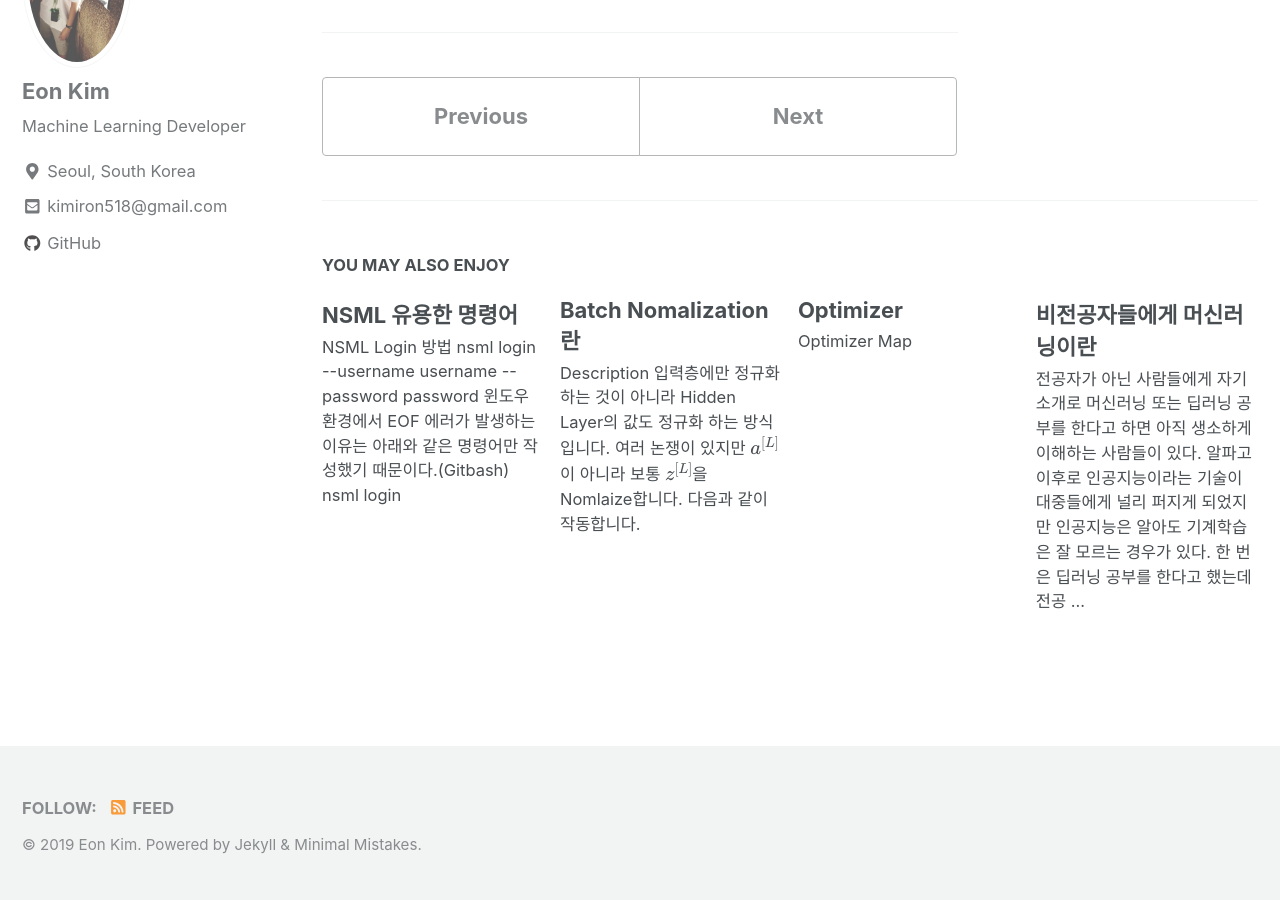
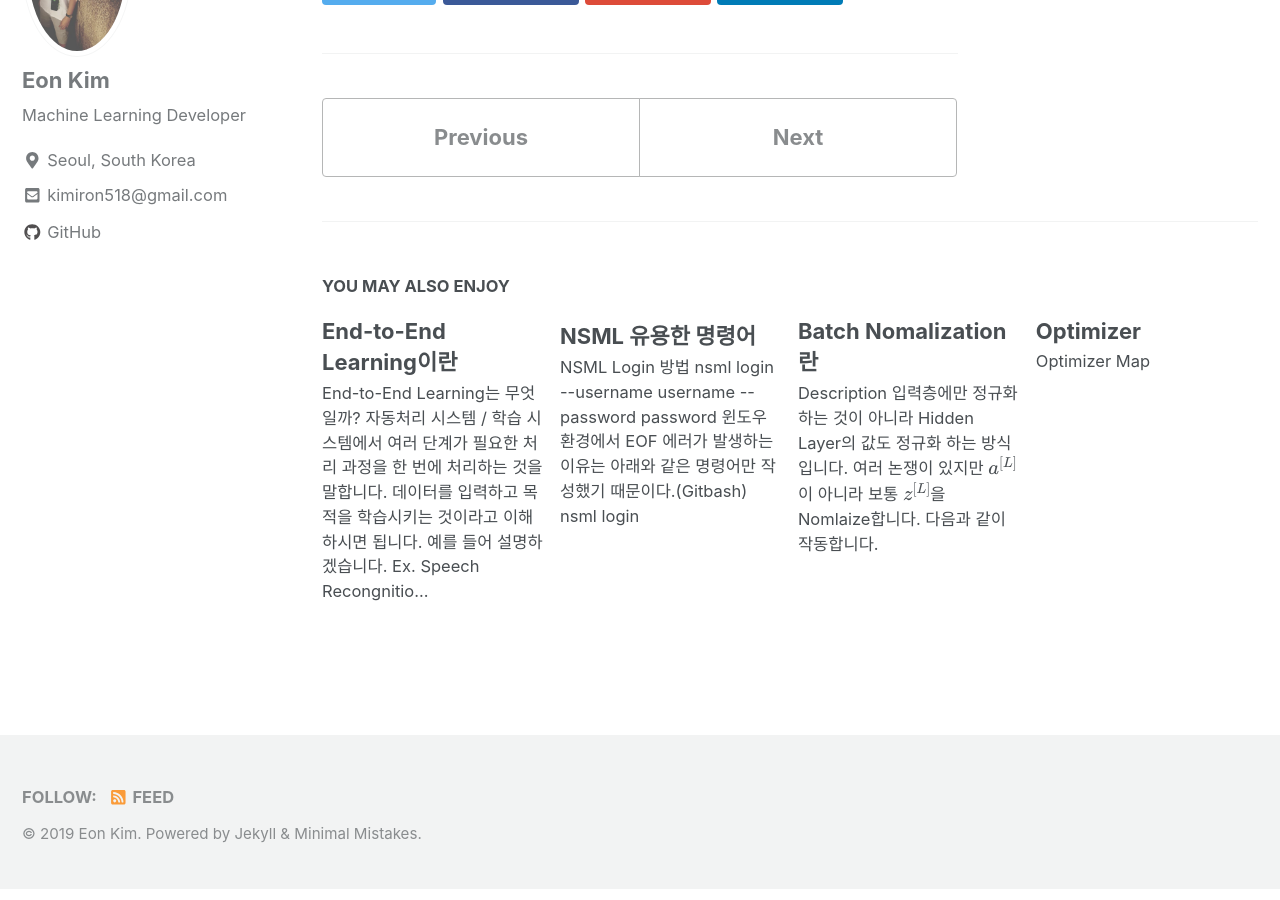
Before and after one commit to thisisiron/thisisiron.github.io, a Jekyll site: the page built from _posts/MachineLearning/2019-01-11-Overfitting과 Underfitting.md, in a window 1280 px wide and 900 px high, scrolled down 1596 px. Built offline with Jekyll 4.4.1, drawn with Linux system fonts in a browser that asks for light colours; cached includes are drawn as plain includes; nearby versions of some CDN libraries; formulas are drawn with MathJax 3; some of the changed lines change nothing that is shown.

Commit message:
add endtoend learning

````diff
--- a/_posts/MachineLearning/2019-01-08-Batch Nomalization.md
+++ b/_posts/MachineLearning/2019-01-08-Batch Nomalization.md
@@ -6,8 +6,8 @@
 ## Description
 입력층에만 정규화하는 것이 아니라 Hidden Layer의 값도 정규화 하는 방식입니다. 여러 논쟁이 있지만 $$a^{[L]}$$이 아니라 보통 $$z^{[L]}$$을 Nomlaize합니다. 다음과 같이 작동합니다.
 
-1. $\mu = \frac{1}{m}\sum_{i}z^{i}$
-2. $\sigma ^2 = \frac{1}{m}\sum_{i}(z^{(i)} - \mu )^2$
+1. $\mu = \frac{1}{m}\sum_{i}z^{i}$ (평균)
+2. $\sigma ^2 = \frac{1}{m}\sum_{i}(z^{(i)} - \mu )^2$ (분산)
 3. $z^{(i)}_{norm} = \frac{z^{(i)}-\mu}{\sqrt{\sigma ^2 + \varepsilon }}$
 4. $\tilde{z}^{(i)} = \gamma z^{(i)}_{norm} + \beta$
 
@@ -20,6 +20,7 @@
 여기에서 사용하는 $\beta$는 Momtum에서 사용하는 $\beta$와 다릅니다. 물론 RMSProp에서의 $\beta$도 마찬가지로 다릅니다. 또한 $\gamma$와 $\beta$는 Adam, RMSProp, Gradient 등을 이용해 업데이트를 다음과 같이 진행할 수 있습니다.
 
 $\beta^{[l]} = \beta^{[l]} - \alpha d\beta^{[l]}$
+
 $\gamma^{[l]} = \gamma^{[l]} - \alpha d\gamma^{[l]}$
 
 Batch Nomalization이 $z^{[l]}$의 평균을 0으로 만들기 때문에 $b^{[l]}$변수가 필요없어집니다. $\beta^{[l]}$가 그 역할을 대신하기 때문입니다. 결과적으로 $\beta^{[l]}$는 편향 변수를 결정하게 됩니다.
@@ -47,8 +48,8 @@
 ※ 주의: 일반화를 목적으로 사용하기 보다 학습 속도를 올리는데 사용하고 큰 미니배치를 사용시 잡음이 줄어들게 되니 일반화 효과도 줄어들게 됩니다.
 
 ## Test에서 사용될 경우
-Test에서는 Batch가 존재하지 않기 때문에 평균과 분산을 계산할 수 없습니다. 따라서 학습 시에 사용된 Mini Batch의 지수 가중 이동 평균을 추정치로 사용합니다.
+한 번에 하나의 Mini-Batch을 처리하지만 Test에서는 Batch가 존재하지 않고 한 번에 샘플 하나씩을 처리하기 때문에 평균과 분산을 계산할 수 없습니다. 따라서 학습 시에 사용된 Mini Batch의 지수 가중 이동 평균(Exponentially Weighted Average)을 추정치로 사용합니다.
 
 
 ### Reference
-Improving Deep Neural Networks: Hyperparameter tuning, Regularization and Optimization - Andrew Ng
+Coursera: Improving Deep Neural Networks: Hyperparameter tuning, Regularization and Optimization (Andrew Ng)
--- a/_posts/MachineLearning/2019-01-11-Overfitting과 Underfitting.md
+++ b/_posts/MachineLearning/2019-01-11-Overfitting과 Underfitting.md
@@ -25,4 +25,4 @@
 ### Solutions
 1. 고차원 모델을 사용하기
 
-#### Reference
+### Reference
--- /dev/null
+++ b/_posts/MachineLearning/2019-01-13-End-to-End Learning.md
@@ -0,0 +1,33 @@
+---
+title: "End-to-End Learning이란"
+categories: MachineLearning
+---
+
+## End-to-End Learning는 무엇일까?
+자동처리 시스템 / 학습 시스템에서 여러 단계가 필요한 처리 과정을 한 번에 처리하는 것을 말합니다. 데이터를 입력하고 목적을 학습시키는 것이라고 이해하시면 됩니다. 예를 들어 설명하겠습니다.
+```
+Ex. Speech Recongnition 시스템 개발
+1. 기존의 모델
+   - Audio -> Feature Extraction -> Phonemes -> Words -> Transcript
+2. End-to-End 모델
+   - Audio --------------------------------> Transcript
+```
+
+기존의 모델의 경우에는 음성에서 Feature을 추출하여 머신러닝 알고리즘을 이용해 음소를 알아내고 이 음소들을 이용해 단어를 만들고 Transcript을 만들게 됩니다. 하지만 End-to-End에서는 이런 과정을 생략하고 처리하는 것입니다. Audio만 있으면 한 번에 Transcript을 얻을 수 있습니다. Audio에서 Phonemes 단계로 바로 넘어가는 경우처럼 기존의 몇 단계는 넘어가고 어떤 단계는 사용도 가능합니다. 이런 End-to-End Learning을 하기 위해서는 많은 데이터가 필요하게 됩니다.
+
+## End-to-End Learning 무조건 좋은 것일까?
+꼭 그렇지만 않습니다. 단계를 나눠서 학습하는 것이 효율적일 때가 있습니다. 효율적인 경우는 다음과 같습니다.
+1. 복잡한 문제를 분리하여 간단한 문제로 변환
+2. 데이터의 정보가 각각의 작업에 더 적합하게 사용
+실제로, **순수 End-to-End보다 문제를 쪼개서 학습하는 것이 효과적이며 좋습니다.**
+
+## 장점
+- 데이터로 하여금 말을 하도록 합니다. 즉, 사람의 선입견을 덜 받도록 합니다.
+- 중간 설계 요소를 줄일 수 있습니다.
+
+## 단점
+- 방대한 데이터가 필요합니다.
+- 잠재적으로 유용하고 사람의 손으로 만들어진 중간요소를 완전 배제합니다. 데이터가 적을 때 효율적인 특정 지식을 사용할 수 없습니다.
+
+### Reference
+Coursera: Structuring Machine Learning Projects (Andrew Ng)
````
